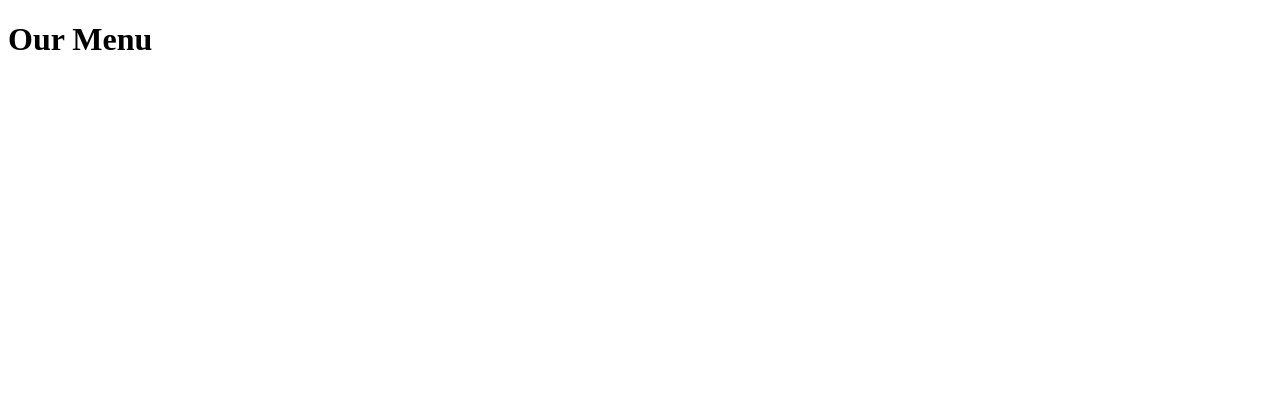
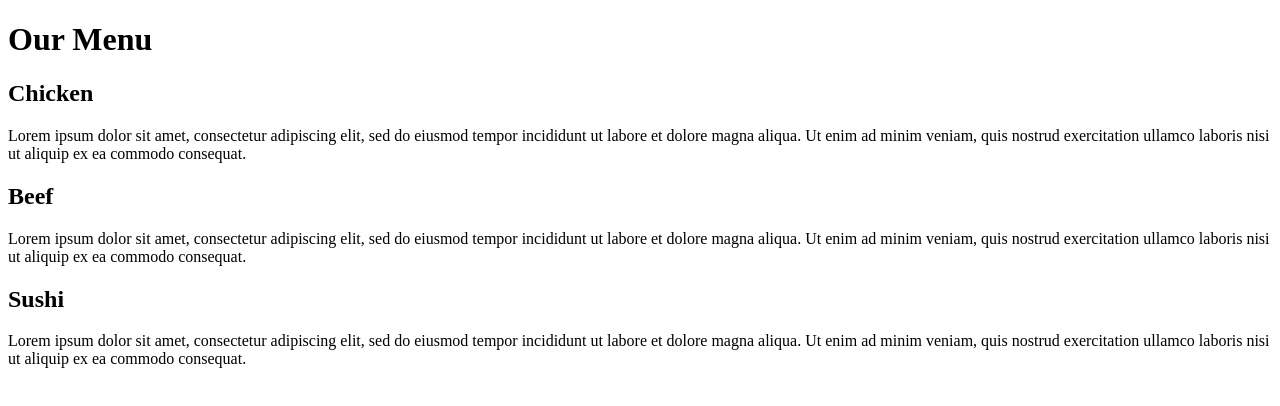
Before and after one commit to joliezhang/coursera-test, a plain HTML site: page module2-solution/index.html in a window 1280 px wide. Drawn offline with Linux system fonts and the light colour scheme.

Commit message:
unstyled html added

```diff
--- a/module2-solution/index.html
+++ b/module2-solution/index.html
@@ -1,10 +1,25 @@
 <!DOCTYPE html>
 <html>
 <head>
+	<meta charset="utf-8">
 	<title>Assignment for Module 2</title>
 </head>
 <body>
 <h1>Our Menu</h1>
+<div>
+	<p>
+		<h2>Chicken</h2>
+		Lorem ipsum dolor sit amet, consectetur adipiscing elit, sed do eiusmod tempor incididunt ut labore et dolore magna aliqua. Ut enim ad minim veniam, quis nostrud exercitation ullamco laboris nisi ut aliquip ex ea commodo consequat.
+	</p>
+	<p>
+		<h2>Beef</h2>
+		Lorem ipsum dolor sit amet, consectetur adipiscing elit, sed do eiusmod tempor incididunt ut labore et dolore magna aliqua. Ut enim ad minim veniam, quis nostrud exercitation ullamco laboris nisi ut aliquip ex ea commodo consequat.
+	</p>
+	<p>
+		<h2>Sushi</h2>
+		Lorem ipsum dolor sit amet, consectetur adipiscing elit, sed do eiusmod tempor incididunt ut labore et dolore magna aliqua. Ut enim ad minim veniam, quis nostrud exercitation ullamco laboris nisi ut aliquip ex ea commodo consequat.
+	</p>
+</div>
 
 </body>
 </html>
```
